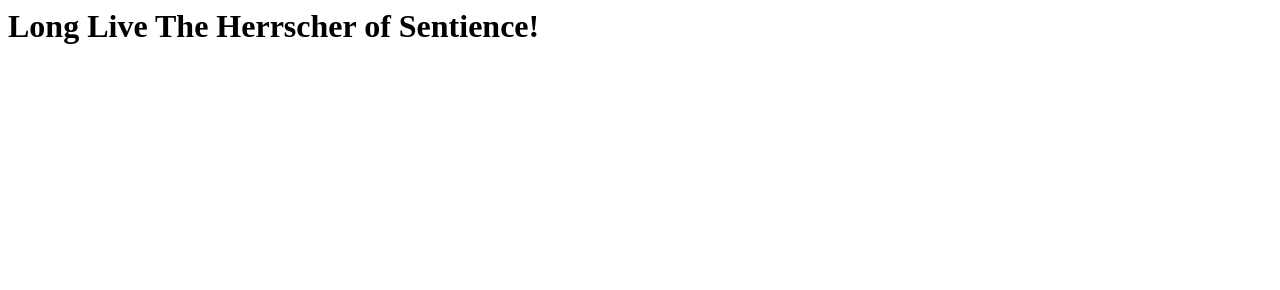
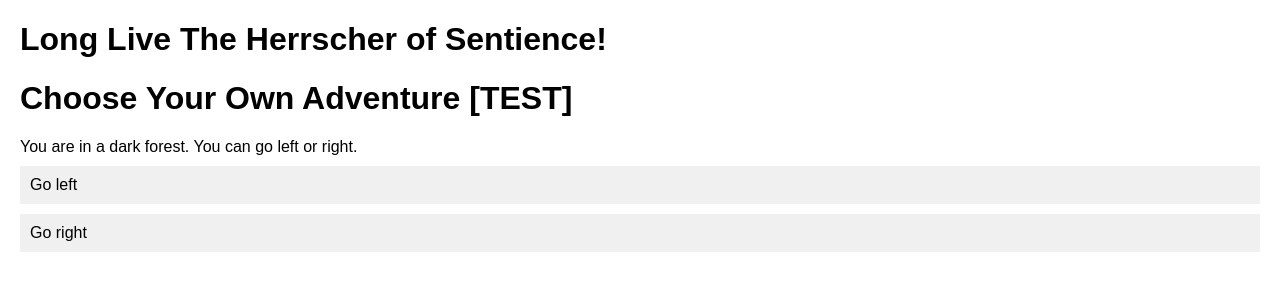
Before and after one commit to ClawkTheTimeBird/YetAnotherTextTrawlerAdventure.github.io, a plain HTML site: page index.html in a window 1280 px wide. Drawn offline with Linux system fonts and the light colour scheme.

Commit message:
Update index.html

```diff
--- a/index.html
+++ b/index.html
@@ -1 +1,94 @@
+<!DOCTYPE html>
+<html lang="en">
+<head>
+    <meta charset="UTF-8">
+    <meta name="viewport" content="width=device-width, initial-scale=1.0">
+    <title>Choose Your Own Adventure Game</title>
+    <style>
+        body {
+            font-family: Arial, sans-serif;
+            margin: 20px;
+        }
+        .choice {
+            display: block;
+            margin: 10px 0;
+            padding: 10px;
+            background-color: #f0f0f0;
+            cursor: pointer;
+        }
+    </style>
+</head>
+<body>
+
+
 <h1>Long Live The Herrscher of Sentience!</h1>
+
+    <h1>Choose Your Own Adventure [TEST]</h1>
+    <div id="game-text"></div>
+    <div id="choices"></div>
+
+    <script>
+        const gameData = {
+            start: {
+                text: "You are in a dark forest. You can go left or right.",
+                choices: [
+                    { text: "Go left", next: "leftPath" },
+                    { text: "Go right", next: "rightPath" }
+                ]
+            },
+            leftPath: {
+                text: "You see a river. You can swim across or walk along the bank.",
+                choices: [
+                    { text: "Swim across", next: "swim" },
+                    { text: "Walk along the bank", next: "walk" }
+                ]
+            },
+            rightPath: {
+                text: "You encounter a bear. You can run or stay still.",
+                choices: [
+                    { text: "Run", next: "run" },
+                    { text: "Stay still", next: "still" }
+                ]
+            },
+            swim: {
+                text: "You swam across and found a treasure chest. The end.",
+                choices: []
+            },
+            walk: {
+                text: "You walked along the bank and found a village. The end.",
+                choices: []
+            },
+            run: {
+                text: "You ran away safely. The end.",
+                choices: []
+            },
+            still: {
+                text: "The bear lost interest and walked away. The end.",
+                choices: []
+            }
+        };
+
+        const gameTextElement = document.getElementById('game-text');
+        const choicesElement = document.getElementById('choices');
+
+        function startGame() {
+            showScene('start');
+        }
+
+        function showScene(sceneKey) {
+            const scene = gameData[sceneKey];
+            gameTextElement.textContent = scene.text;
+            choicesElement.innerHTML = '';
+            scene.choices.forEach(choice => {
+                const choiceElement = document.createElement('div');
+                choiceElement.className = 'choice';
+                choiceElement.textContent = choice.text;
+                choiceElement.onclick = () => showScene(choice.next);
+                choicesElement.appendChild(choiceElement);
+            });
+        }
+
+        startGame();
+    </script>
+</body>
+</html>
```
